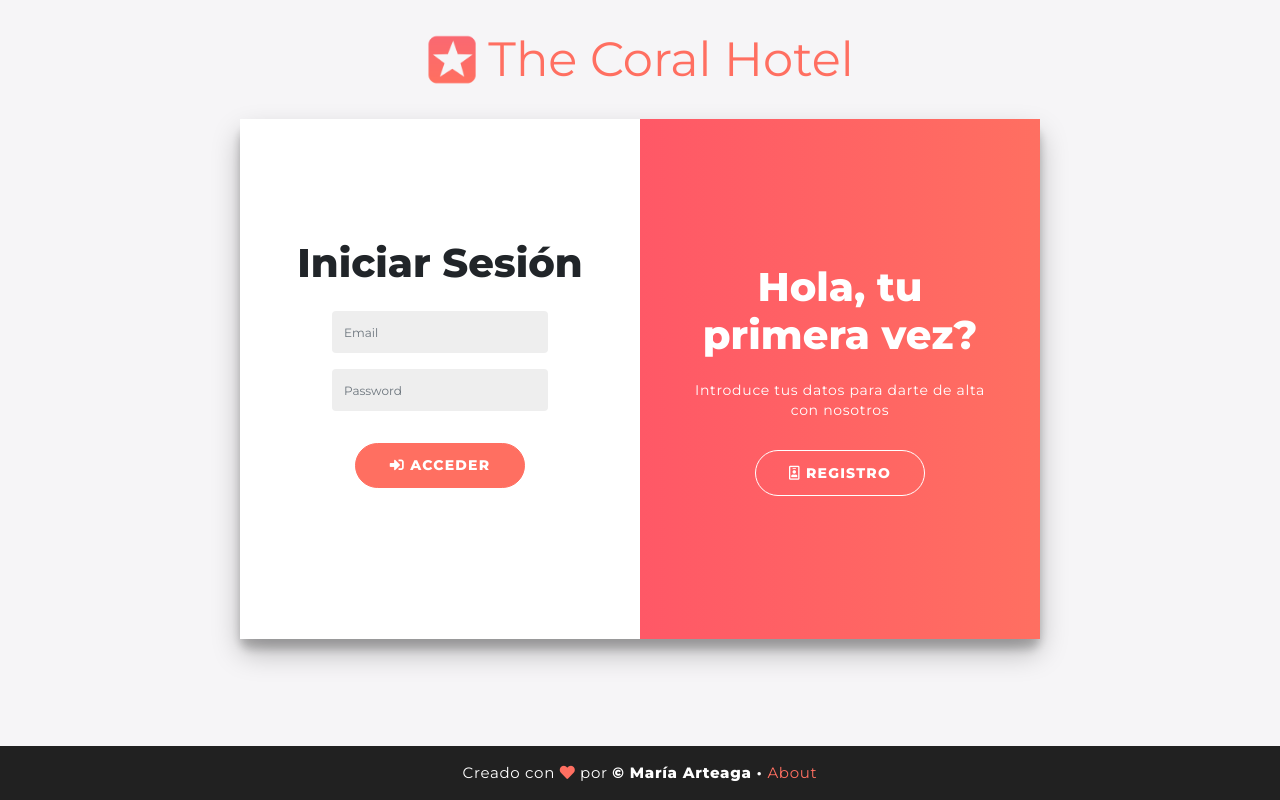
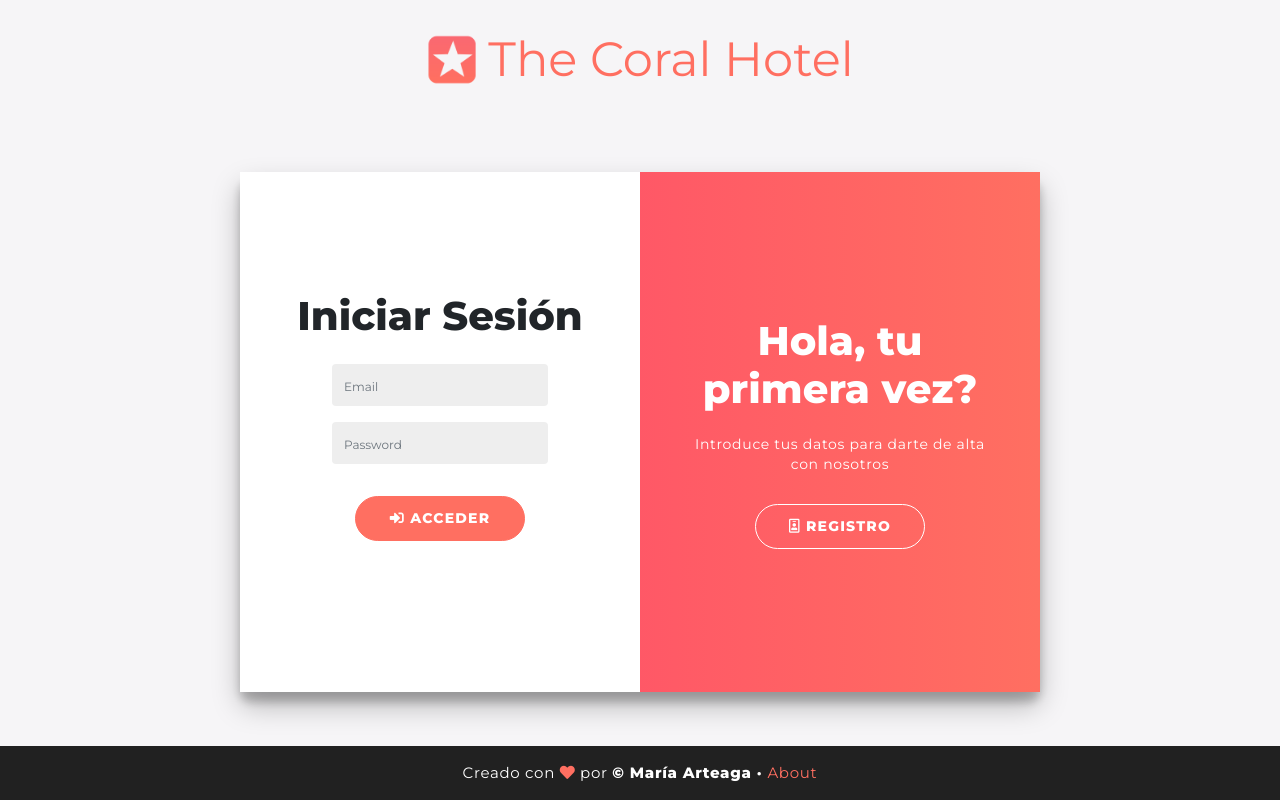
Before and after one commit to mariarte/HAB--Coral-Hotel-Frontend-, an Angular app: page /welcome in a window 1280 px wide. Built offline with nearby package versions, Linux system fonts and the light colour scheme.

Commit message:
[Height & align]

```diff
--- a/src/app/features/welcome/welcome/welcome.component.scss
+++ b/src/app/features/welcome/welcome/welcome.component.scss
@@ -1,7 +1,8 @@
 :host {
     background: #f6f5f7;
-    display: block;
+    display: flex;
     align-items: center;
+    justify-content: center;
     flex-direction: column;
     font-family: "Montserrat", sans-serif;
     height: 100%;
```
